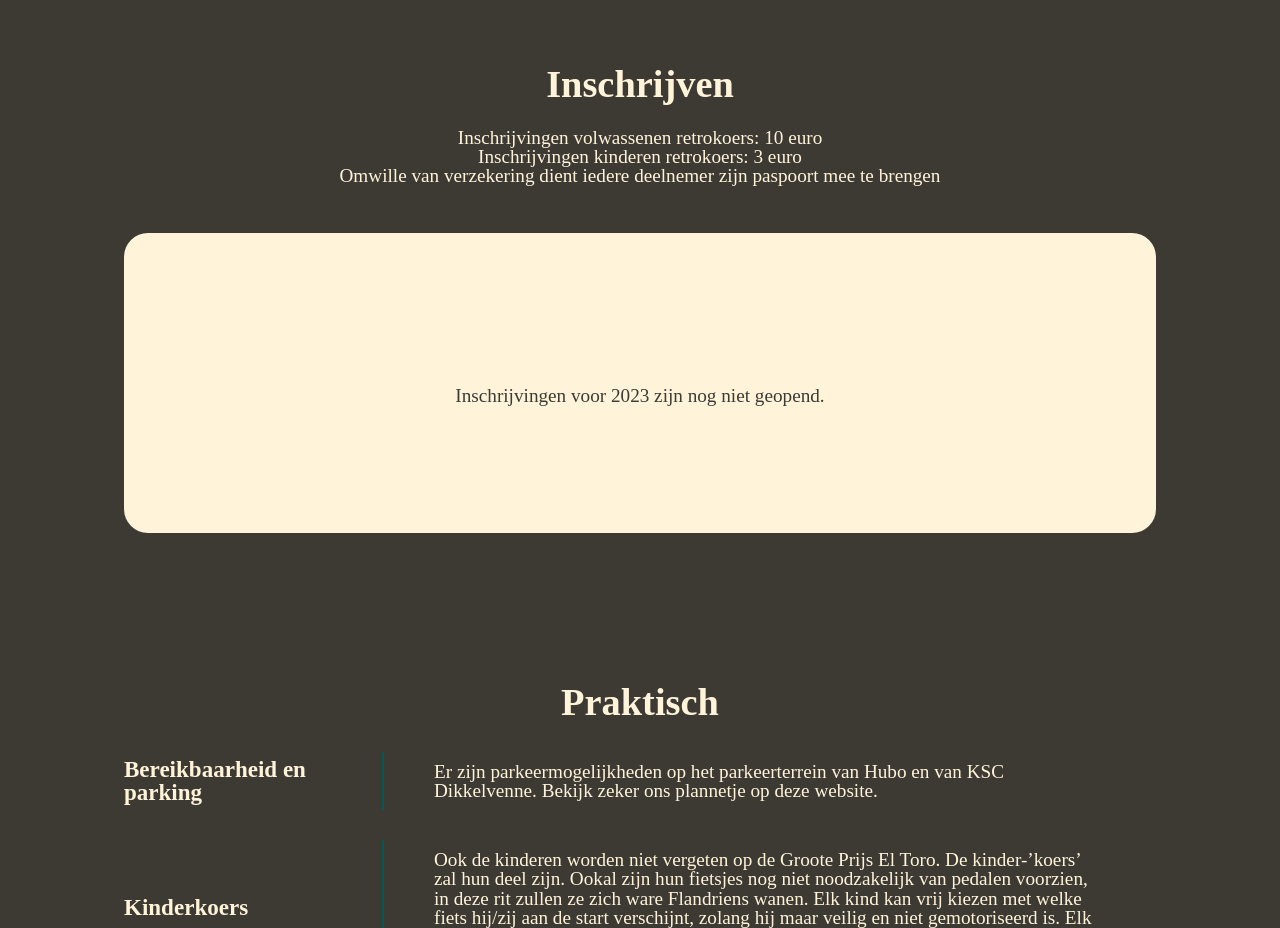
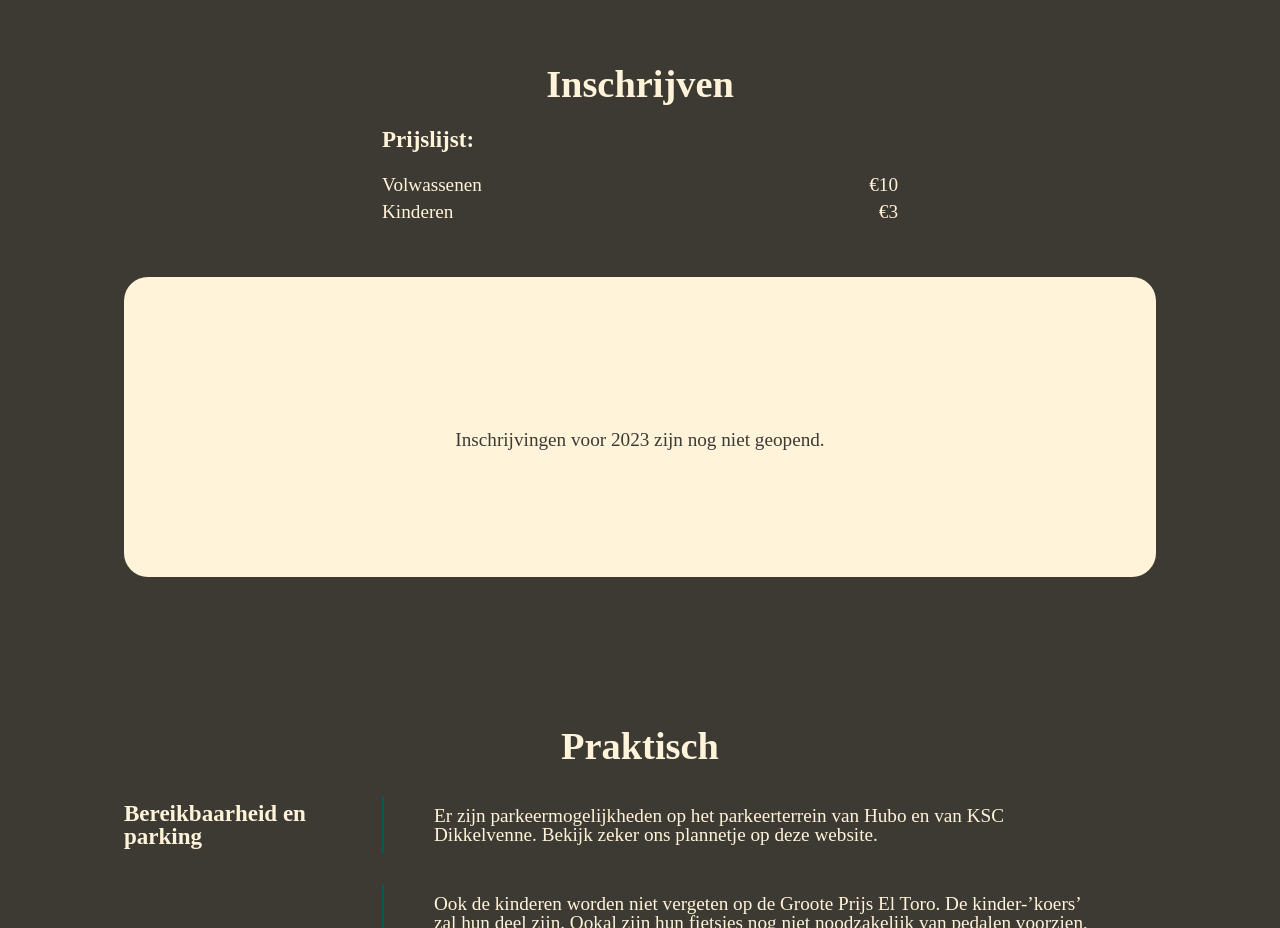
Before and after one commit to TijsM/el-toro-next, a Next.js app: page / in a window 1280 px wide. Shown: the part 2760-3688 px from the top of the page. Built offline with nearby package versions, Linux system fonts and the light colour scheme.

Commit message:
feat: add pricing info

```diff
--- /dev/null
+++ b/src/components/sign-up/Pricing.tsx
@@ -0,0 +1,38 @@
+import styled from "styled-components";
+import { H3 } from "../../styled-components/Types";
+
+export const Pricing = () => {
+  return (
+    <StArticle>
+      <StPricingTitle>Prijslijst:</StPricingTitle>
+      <StPriceRow>
+        <StPriceText>Volwassenen</StPriceText>
+        <StPriceText>&#8364;10</StPriceText>
+      </StPriceRow>
+      <StPriceRow>
+        <StPriceText>Kinderen</StPriceText>
+        <StPriceText>&#8364;3</StPriceText>
+      </StPriceRow>
+    </StArticle>
+  );
+};
+
+const StArticle = styled.article`
+  min-width: 50%;
+`;
+
+const StPricingTitle = styled(H3)`
+  color: ${({ theme }) => theme.colors.yellow};
+  margin-bottom: 24px;
+`;
+
+const StPriceRow = styled.div`
+  display: flex;
+  justify-content: space-between;
+  align-items: center;
+  margin-bottom: 8px;
+`;
+
+const StPriceText = styled.p`
+  color: ${({ theme }) => theme.colors.yellow};
+`;
--- a/src/components/sign-up/SignUps.tsx
+++ b/src/components/sign-up/SignUps.tsx
@@ -2,20 +2,18 @@
 
 import styled from "styled-components";
 import { H2 } from "../../styled-components/Types";
+import { Pricing } from "./Pricing";
 
 export const SignUps = () => {
   return (
     <StSection>
       <H2 className="textYellow">Inschrijven</H2>
-      <StInfo>
-        Inschrijvingen volwassenen retrokoers: 10 euro <br />
-        Inschrijvingen kinderen retrokoers: 3 euro <br />
-      </StInfo>
+      <Pricing />
 
-      <StInfo>
+      {/* <StInfo>
         Omwille van verzekering dient iedere deelnemer zijn paspoort mee te
         brengen
-      </StInfo>
+      </StInfo> */}
       <StSignUpContainer>
         <StSignUpText>
           Inschrijvingen voor 2023 zijn nog niet geopend.
--- a/src/components/sign-up/index.tsx
+++ b/src/components/sign-up/index.tsx
@@ -1 +1,2 @@
 export * from "./SignUps";
+export * from "./Pricing";
```
